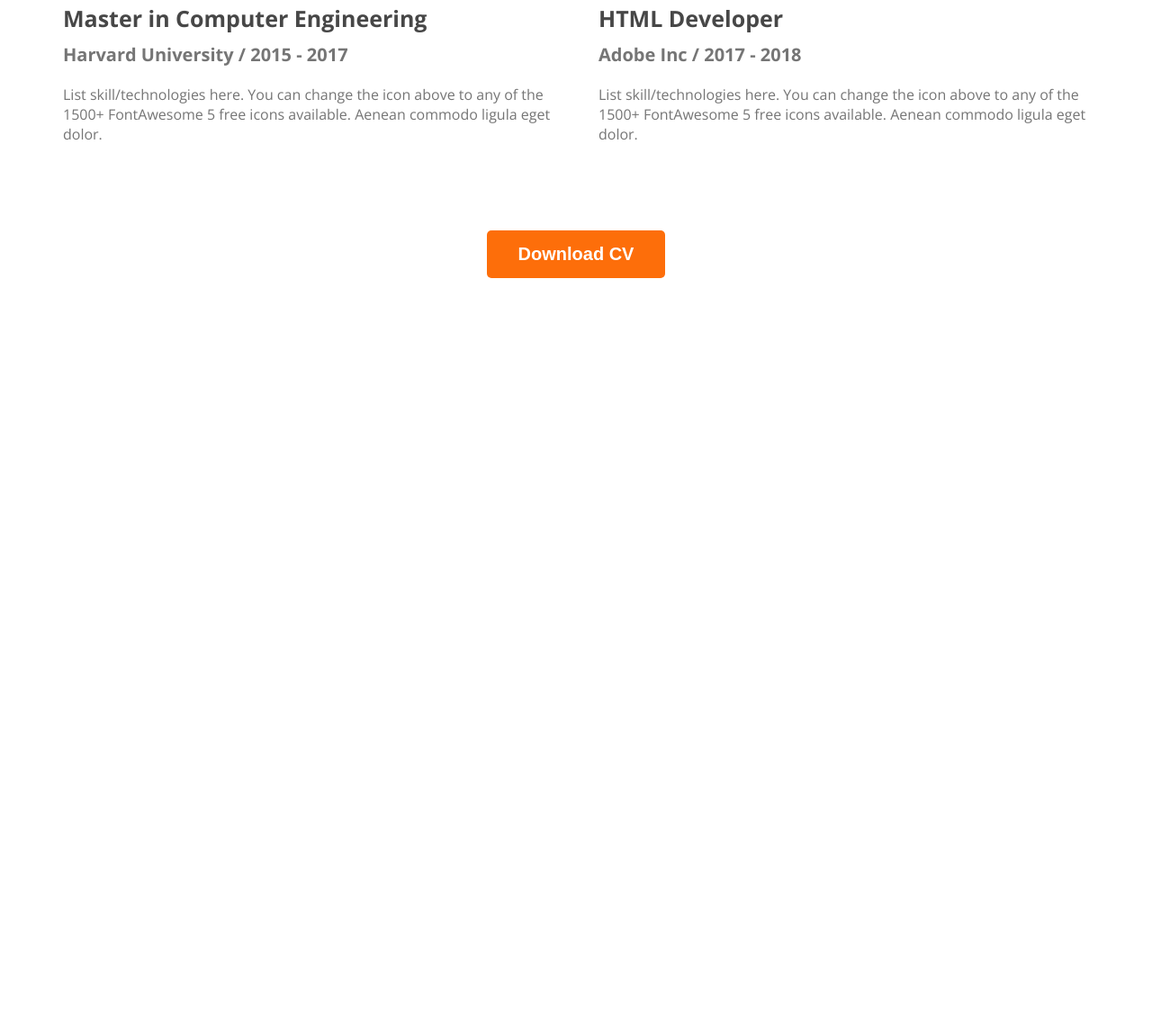
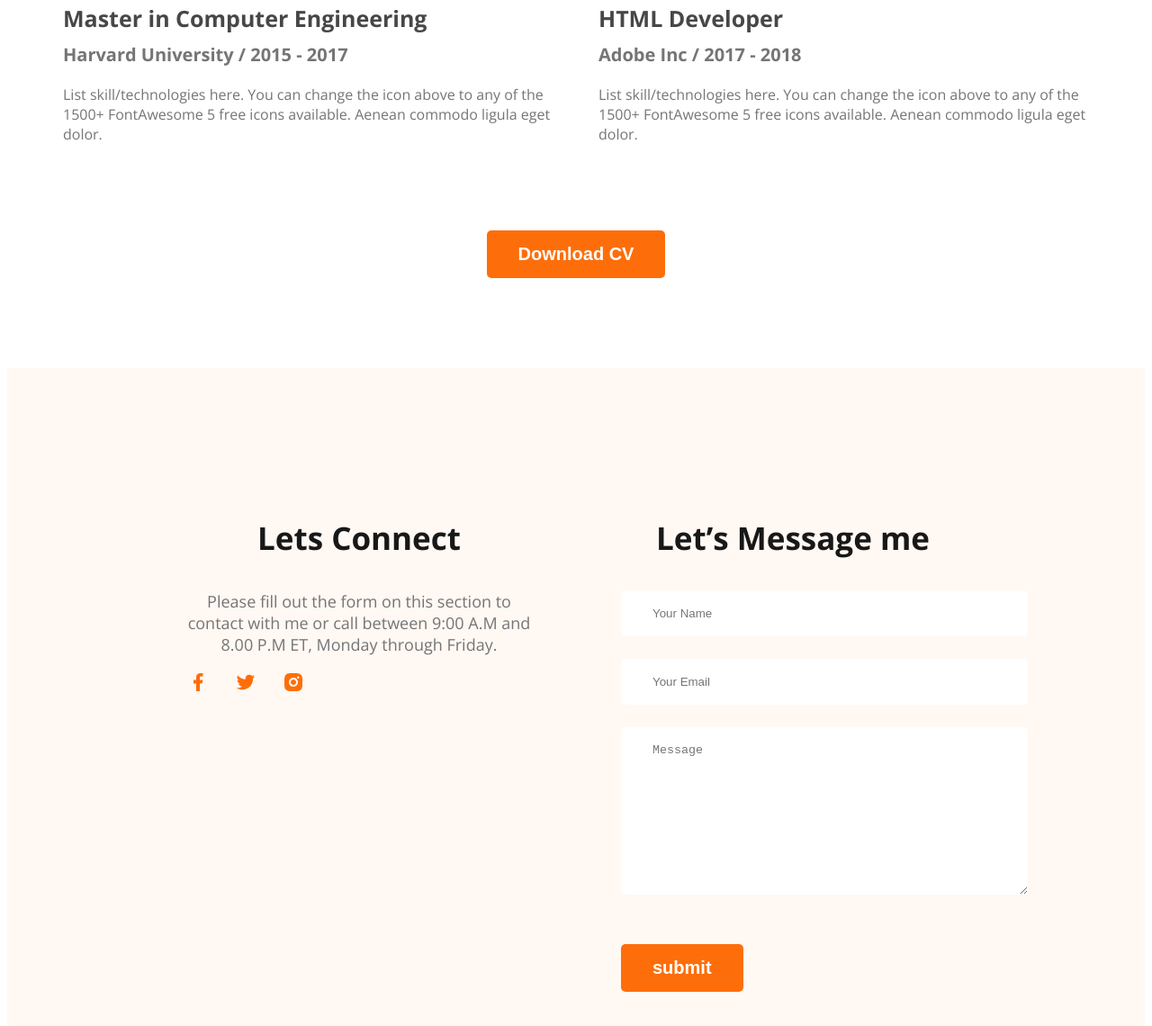
Before and after one commit to zakiasuma96/zsdeveloper-portfolio, a plain HTML site: page index.html in a window 1280 px wide. Shown: the part 2943-4083 px from the top of the page at 90% size. Before the commit the page ends 3260 px from the top, so only its background shows below. Drawn offline with nearby package versions, Linux system fonts and the light colour scheme.

Commit message:
footer section finished

```diff
--- a/index.html
+++ b/index.html
@@ -200,7 +200,31 @@
   </main>
 
   <footer>
+    <div class="footer-column">
+      <h3 class="section-title">Lets Connect</h3>
+      <p class="section-description">Please fill out the form on this section to contact with me or call between 9:00 A.M and 8.00 P.M ET, Monday through Friday.</p>
 
+      <div class="social-links">
+        <a href=""><img src="images/icons/facebook.png" alt=""></a>
+        <a href=""><img src="images/icons/twitter.png" alt=""></a>
+        <a href=""><img src="images/icons/insta.png" alt=""></a>
+      </div>
+    </div>
+
+    <div class="footer-column">
+      <h3 class="section-title">Let’s Message me</h3>
+
+      <form class="contact" action="">
+
+        <input type="text" placeholder="Your Name">
+
+        <input type="email" name="" placeholder="Your Email" id="">
+
+        <textarea name="" placeholder="Message" id="" cols="30" rows="10"></textarea>
+
+        <input class="btn-primary" type="submit" value="submit">
+      </form>
+    </div>
   </footer>
 
 </body>
--- a/styles/portfolio.css
+++ b/styles/portfolio.css
@@ -257,4 +257,35 @@ main section{
 .download-cv{
   text-align: center;
   margin-top: 50px;
+  margin-bottom: 100px;
 }
+
+/* footer section styles */
+
+footer{
+  display: flex;
+  background: #FFF8F3;
+  padding: 130px 200px;
+  gap:100px;
+}
+
+.social-links a{
+  margin-right: 25px;
+}
+
+.footer-column{
+  width:50%;
+
+}
+
+.contact input[type="text"], .contact input[type="email"], textarea{
+  display: block;
+  margin-bottom: 25px;
+  padding: 18px 35px;
+  color: #757575;
+  border-radius: 5px;
+  background:  #FFF;
+  border: 0;
+  width: 100%;
+
+}
```
